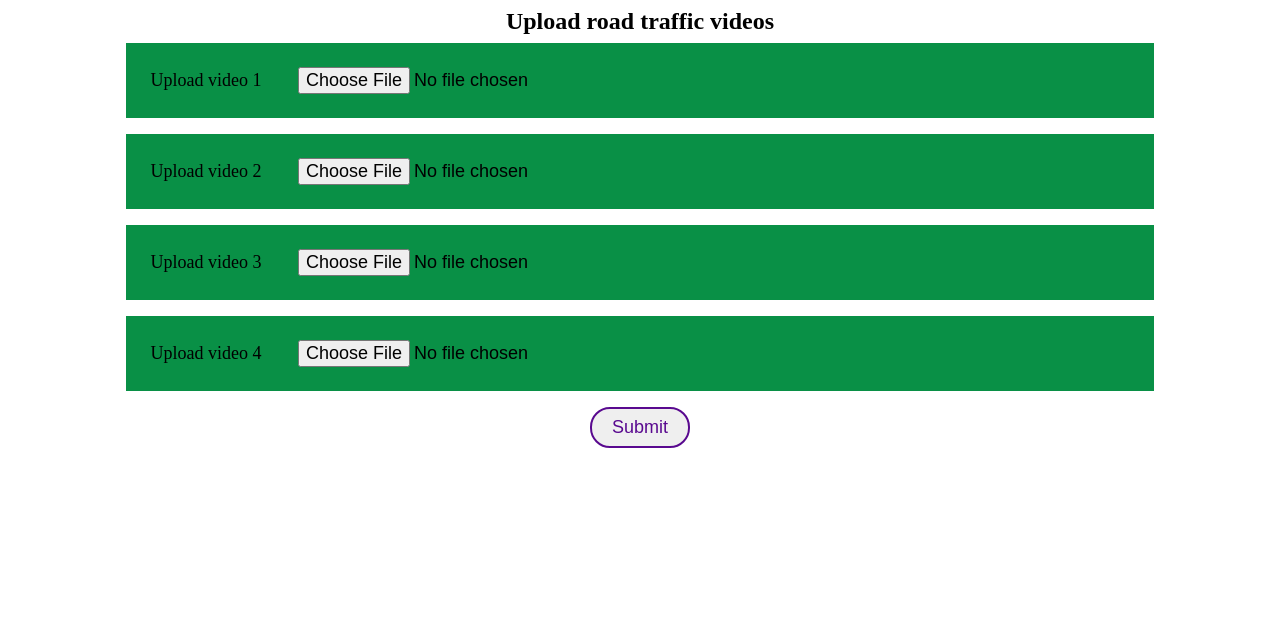
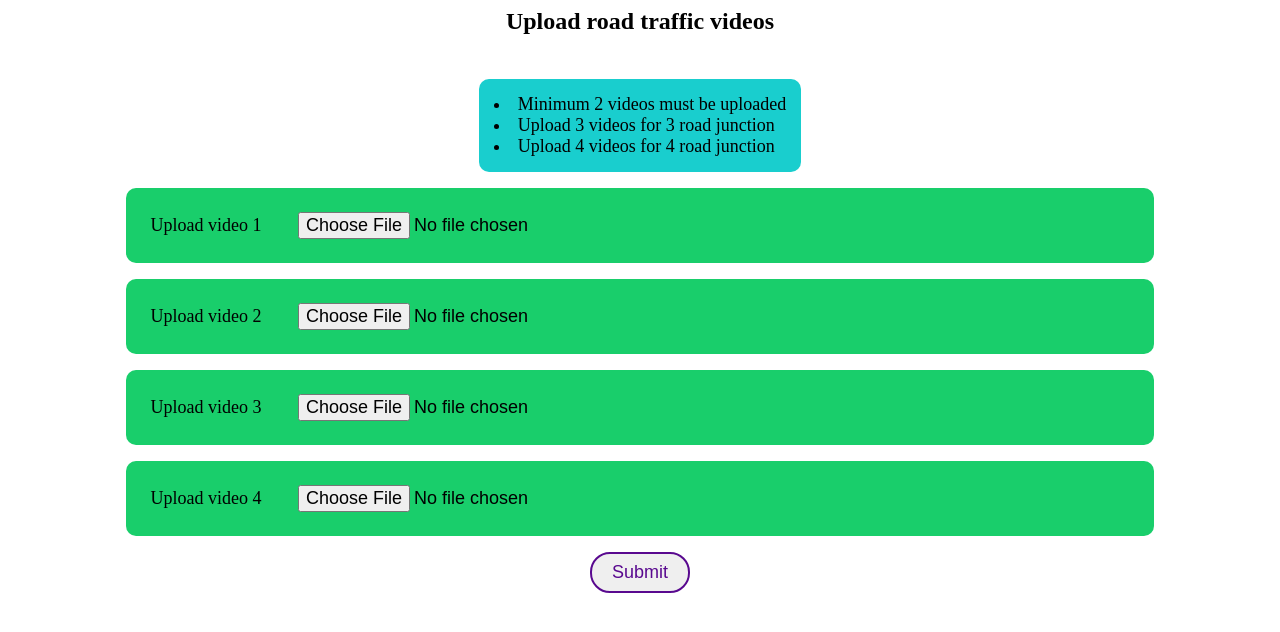
Before and after one commit to Tanmai2002/VH-21-26-JAST-dev, a Flask app: template templates/videoForm.html in a window 1280 px wide. Shown: the top 632 px of the page. Run offline with Flask 2, Linux system fonts and the light colour scheme; the template is opened without the code that fills it, so the values that code supplies are empty.

Commit message:
vid form updated

```diff
--- a/static/videoForm.css
+++ b/static/videoForm.css
@@ -15,21 +15,17 @@
     margin: auto;
 }
 
-.form-container div{
+.item{
     display: inline;
     width: 80%;
-    background-color: #099046;
+    border-radius: 10px;
+    background-color: #19ce6b;
+    /* background-color: #19cece; */
 }
 .form-container div, label, input{
     margin: 0.5rem;
     padding: 0.5rem;
     font-size:large;
-}
-
-input#file-upload-button{
-    border: 2px solid #099046;
-    border-radius: 20px;
-    color: #59098f;
 }
 #submit{
     border: 2px solid #59098f;
--- a/templates/layout.html
+++ b/templates/layout.html
@@ -5,9 +5,10 @@
     <meta http-equiv="X-UA-Compatible" content="IE=edge">
     <meta name="viewport" content="width=device-width, initial-scale=1.0">
     <link rel="stylesheet" href="{{ url_for('static', filename='style.css') }}">
-    <title>Intelligent traffic</title>
+    <title>{{title}}</title>
 </head>
 <body>
-    <a class="upload-vid" href="./videoForm.html"> Upload Videos</a>
+    <a class="upload-vid" href="./videoForm.html">Upload Videos</a>
+    <video src=""></video>
 </body>
 </html>
--- a/templates/videoForm.html
+++ b/templates/videoForm.html
@@ -11,19 +11,36 @@
 <body>
     <form action="#" class="form-container">
         <h2 >Upload road traffic videos</h2>
-        <div class="item-1">
+        <br><br>
+        <div style="padding: 15px ;text-align:left;background-color: #19cece; border-radius: 10px">
+            <ul style="list-style-position: inside;">
+                <li>Minimum 2 videos must be uploaded</li>
+                <li>Upload 3 videos for 3 road junction</li>
+                <li>Upload 4 videos for 4 road junction</li>
+            </ul>
+            <!-- <p id="form-head-p1" >
+                Minimum 2 videos must be uploaded.
+            </p>
+            <span><strong>i</strong></span><p id="form-head-p2" >
+                Upload 3 videos for 3 road junction
+            </p>
+            <p id="form-head-p3" >
+                Upload 4 videos for 4 road junction
+            </p>  -->
+        </div>
+        <div class="item">
             <label for="img">Upload video 1</label>
             <input class="input-btn" type="file" id="vid1" name="vid1" accept="video/*" required>
         </div>
-        <div class="item-2">
+        <div class="item">
             <label for="img">Upload video 2</label>
             <input class="input-btn" type="file" id="vid2" name="vid2" accept="video/*" required>
         </div>
-        <div class="item-3">
+        <div class="item">
             <label for="img">Upload video 3</label>
             <input class="input-btn" type="file" id="vid3" name="vid3" accept="video/*">
         </div>
-        <div class="item-4">
+        <div class="item">
             <label for="img">Upload video 4</label>
             <input class="input-btn" type="file" id="vid4" name="vid4" accept="video/*">
         </div>
```
